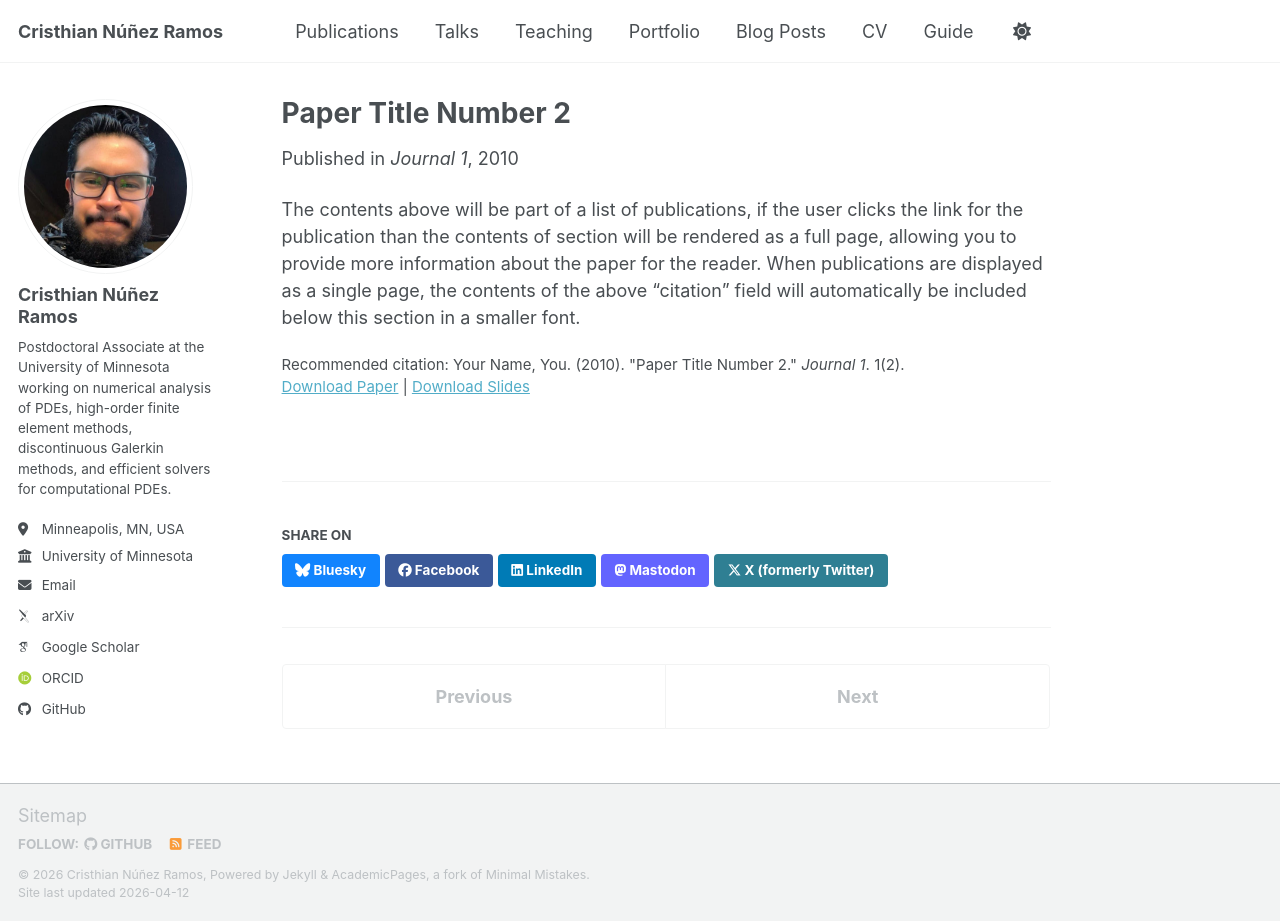
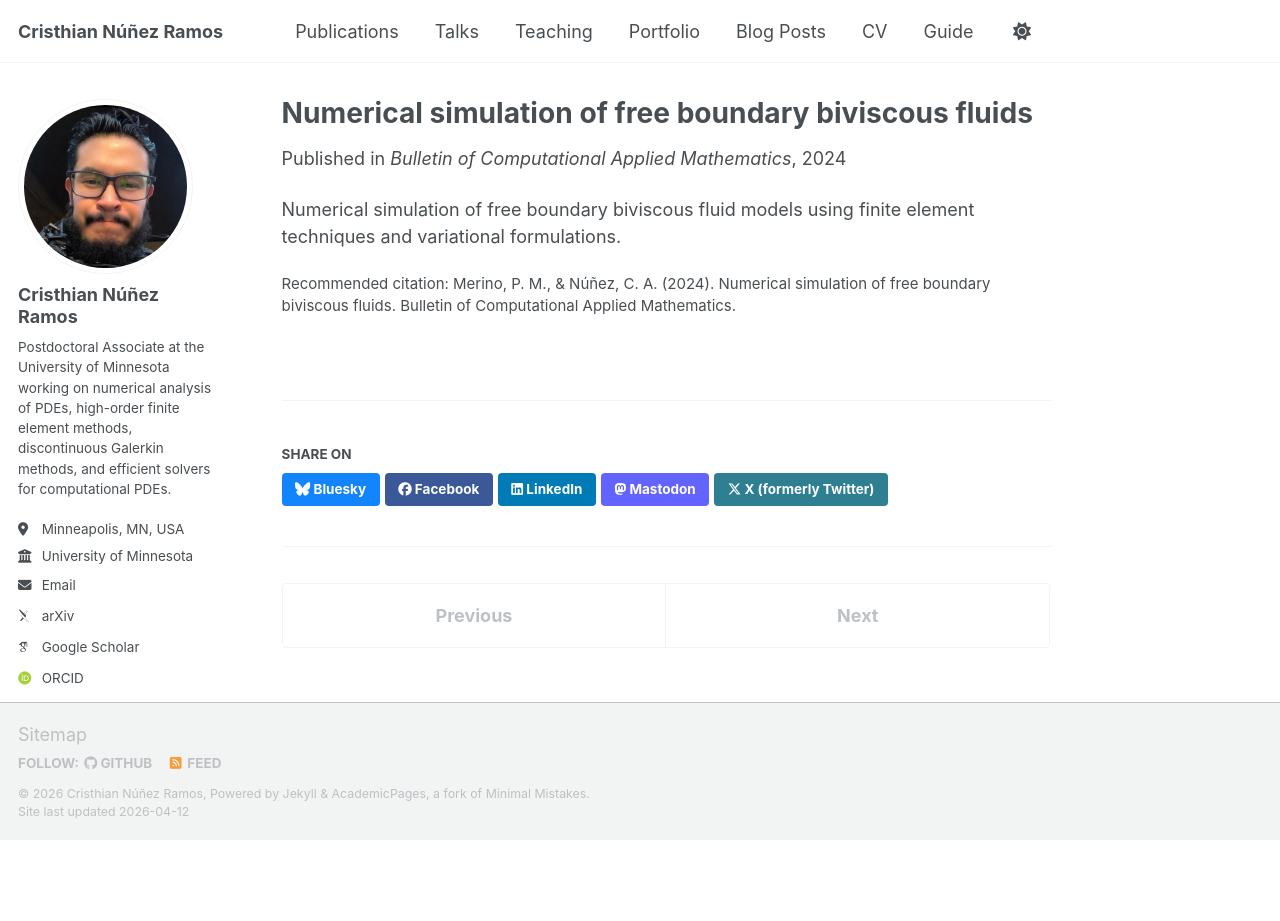
Before and after one commit to cnunezra-NAPDEs/webpage, a Jekyll site: the page built from _publications/2010-10-01-paper-title-number-2.md, in a window 1280 px wide and 921 px high. Built offline with Jekyll 4.4.1, drawn with Linux system fonts in a browser that asks for light colours; some web fonts are replaced; a script bundle is joined from its source files by our own code; library files that are not in the unit come from our copies.

Commit message:
Update 2010-10-01-paper-title-number-2.md

```diff
--- a/_publications/2010-10-01-paper-title-number-2.md
+++ b/_publications/2010-10-01-paper-title-number-2.md
@@ -1,14 +1,11 @@
 ---
-title: "Paper Title Number 2"
+title: "Numerical simulation of free boundary biviscous fluids"
 collection: publications
 category: manuscripts
-permalink: /publication/2010-10-01-paper-title-number-2
-excerpt: 'This paper is about the number 2. The number 3 is left for future work.'
-date: 2010-10-01
-venue: 'Journal 1'
-slidesurl: 'https://academicpages.github.io/files/slides2.pdf'
-paperurl: 'https://academicpages.github.io/files/paper2.pdf'
-citation: 'Your Name, You. (2010). &quot;Paper Title Number 2.&quot; <i>Journal 1</i>. 1(2).'
+permalink: /publication/biviscous-fluids
+date: 2024-01-01
+venue: "Bulletin of Computational Applied Mathematics"
+citation: "Merino, P. M., & Núñez, C. A. (2024). Numerical simulation of free boundary biviscous fluids. Bulletin of Computational Applied Mathematics."
 ---
 
-The contents above will be part of a list of publications, if the user clicks the link for the publication than the contents of section will be rendered as a full page, allowing you to provide more information about the paper for the reader. When publications are displayed as a single page, the contents of the above "citation" field will automatically be included below this section in a smaller font.
+Numerical simulation of free boundary biviscous fluid models using finite element techniques and variational formulations.
```
